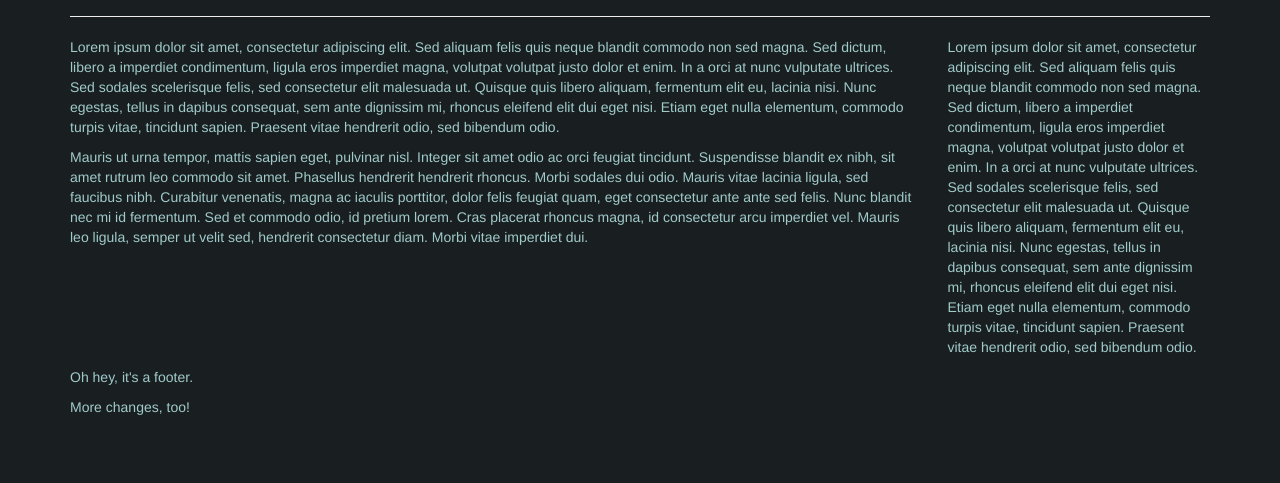
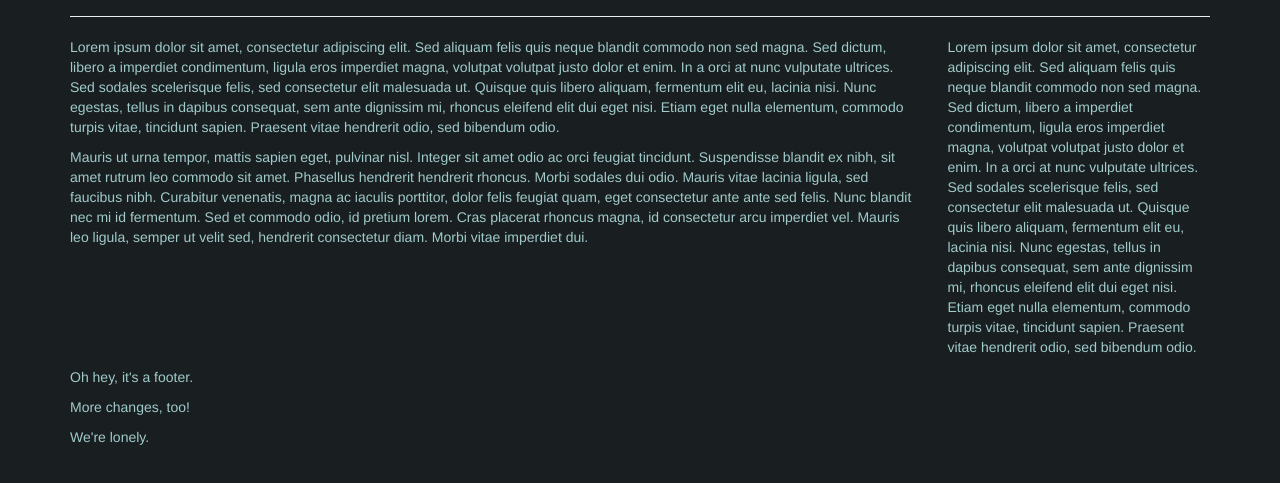
Before and after one commit to jesgs/travis-test-deployment, a website: page index.html in a window 1280 px wide. Shown: the part 83-566 px from the top of the page. Drawn offline with nearby package versions, Linux system fonts and the light colour scheme; files that its build step writes are made by us from their sources.

Commit message:
Lonely text added

```diff
--- a/index.html
+++ b/index.html
@@ -42,6 +42,7 @@
         <div class="page-footer">
             <p>Oh hey, it's a footer.</p>
             <p>More changes, too!</p>
+            <p>We're lonely.</p>
         </div>
     </div>
 </body>
```
